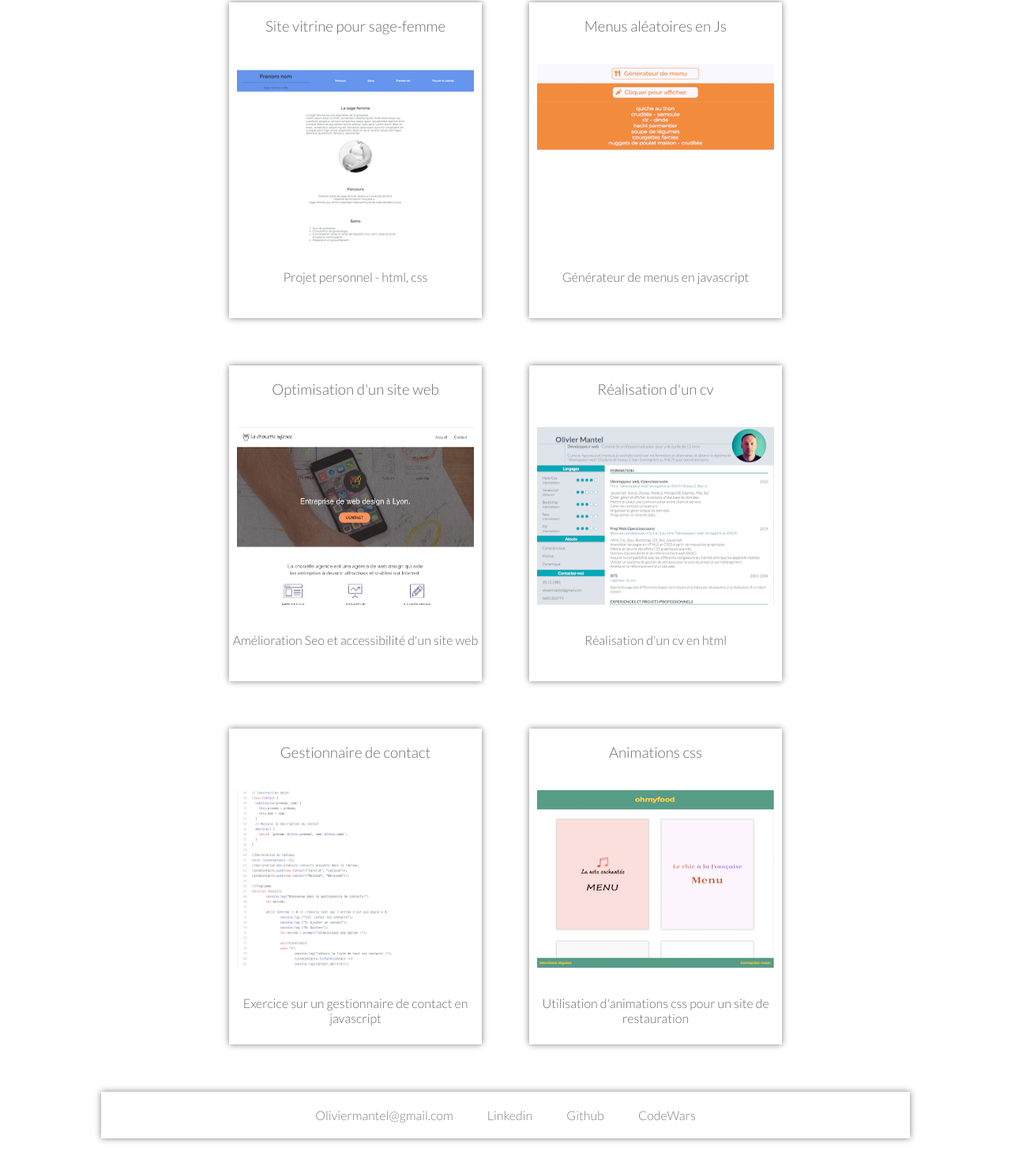
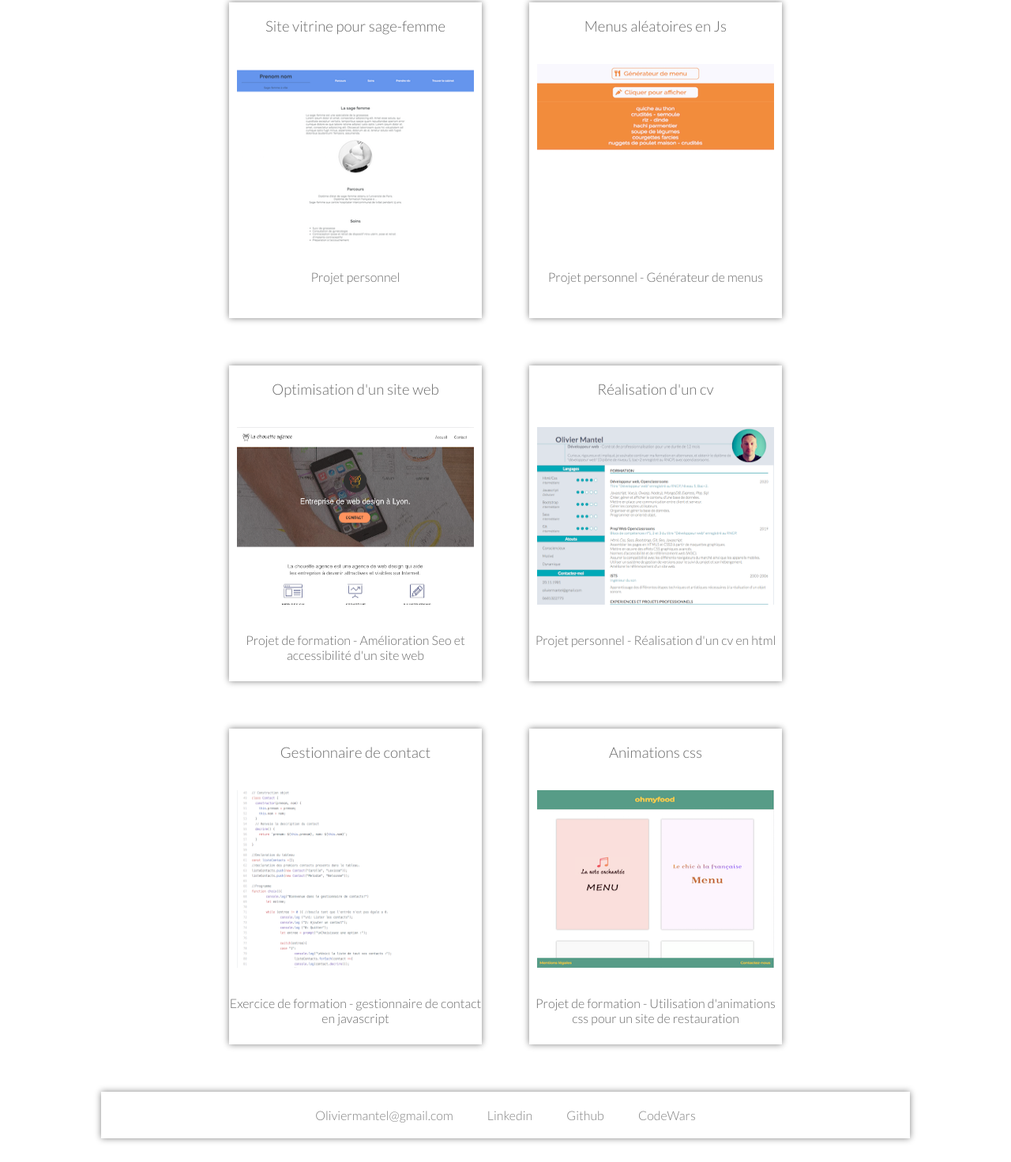
Before and after one commit to OMantel1/Portfolio, a plain HTML site: page index.html in a window 1280 px wide. Shown: the part 385-1857 px from the top of the page at 79% size. Drawn offline with Linux system fonts and the light colour scheme.

Commit message:
modifications commentaires projets

```diff
--- a/index.html
+++ b/index.html
@@ -48,7 +48,7 @@
                 <div class="projet-box-capture">
                     <a href="https://omantel1.github.io/Site-Vitrine-SageFemme/" target="_blank" rel="noopener"><img src="img/portfolio-site-vitrine-sage-femme.png" alt="site vitrine"> </a>
                 </div>
-                <p>Projet personnel - html, css</p>
+                <p>Projet personnel</p>
             </article>
 
             <article class="projets-box">
@@ -56,7 +56,7 @@
                 <div class="projet-box-capture">
                     <a href="https://omantel1.github.io/Generateur-de-menu-js/" target="_blank" rel="noopener"><img src="img/portfolio-capture-Genjs.png" alt="generateur de menu en javascript"> </a>
                 </div>
-                <p>Générateur de menus en javascript</p>
+                <p>Projet personnel - Générateur de menus</p>
             </article>
 
             <article class="projets-box">
@@ -64,7 +64,7 @@
                 <div class="projet-box-capture">
                     <a href="https://omantel1.github.io/Projet-LCA/" target="_blank" rel="noopener"><img src="img/portfolio-capture-lca.png" alt="projet lca"> </a>
                 </div>
-                <p>Amélioration Seo et accessibilité d'un site web</p>
+                <p>Projet de formation - Amélioration Seo et accessibilité d'un site web</p>
             </article>
 
             <article class="projets-box">
@@ -72,7 +72,7 @@
                 <div>
                     <a href="https://omantel1.github.io/Cv-Olivier-Mantel/" target="_blank" rel="noopener"><img src="img/portfolio-capture-cv.png" alt="cv réalisé en html css"> </a>
                 </div>
-                <p>Réalisation d'un cv en html</p>
+                <p>Projet personnel - Réalisation d'un cv en html</p>
             </article>
 
             <article class="projets-box">
@@ -80,7 +80,7 @@
                 <div>
                     <a href="https://github.com/OMantel1/Exercice_Javascript1/blob/master/js/contacts.js" target="_blank" rel="noopener"><img src="img/portfolio-capture-js.png" alt="exercice javascript"> </a>
                 </div>
-                <p>Exercice sur un gestionnaire de contact en javascript</p>
+                <p>Exercice de formation - gestionnaire de contact en javascript</p>
             </article>
 
             <article class="projets-box">
@@ -88,7 +88,7 @@
                 <div>
                     <a href="https://omantel1.github.io/p3_ohmyfood/" target="_blank" rel="noopener"><img src="img/portfolio-capture-menus.png" alt="menu de restaurant"> </a>
                 </div>
-                <p>Utilisation d'animations css pour un site de restauration</p>
+                <p>Projet de formation - Utilisation d'animations css pour un site de restauration</p>
             </article>
         </div>
     </section>
@@ -104,6 +104,4 @@
     <script src="js/anim.js" type="text/javascript">
     </script>
 
-</body>
-
-</html>
+</body></html>
```
